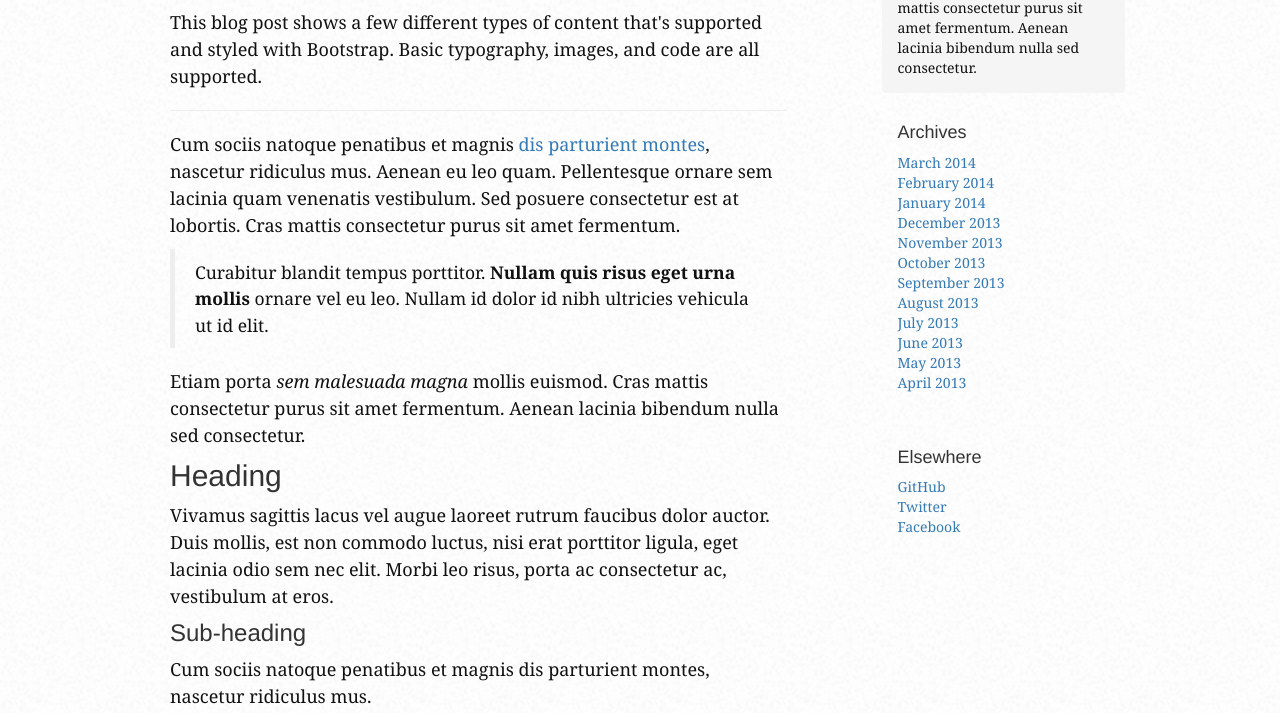
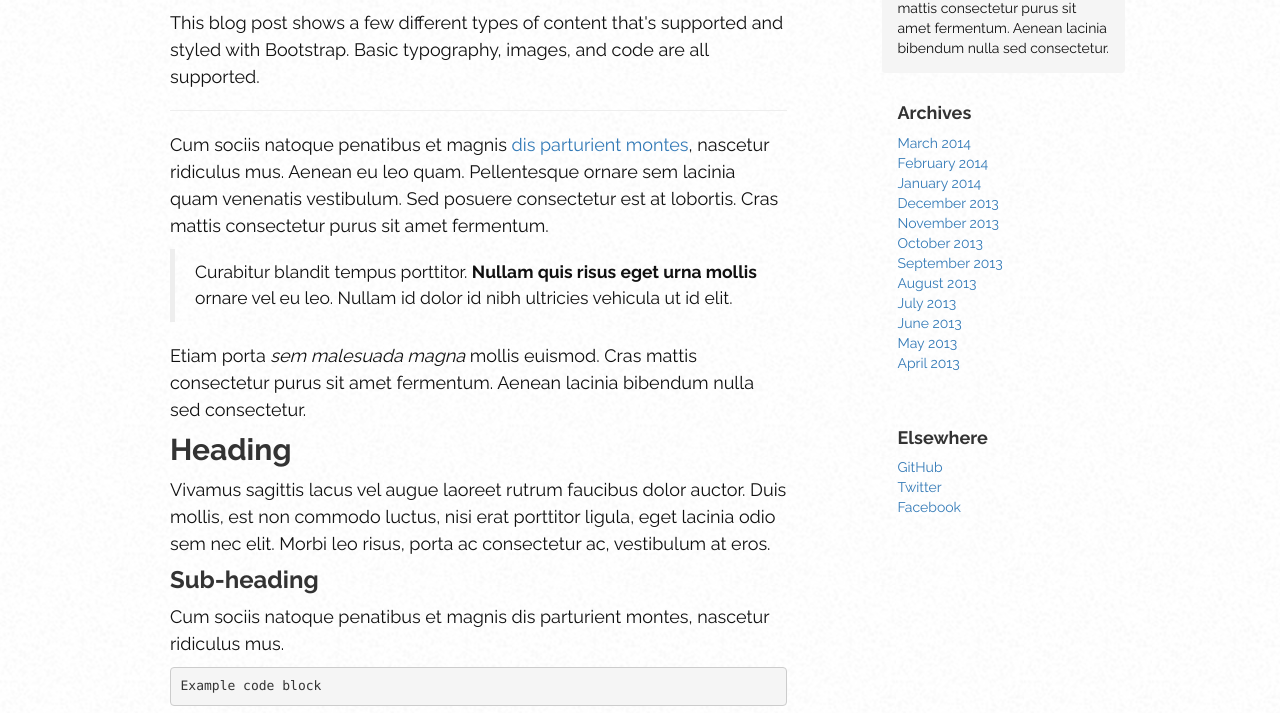
Before and after one commit to citrusfiesta/clean-site, a plain HTML site: page citrusfiesta.github.io/index.html in a window 1280 px wide. Shown: the part 311-1024 px from the top of the page. Drawn offline with nearby package versions, Linux system fonts and the light colour scheme; a script that the page names is missing.

Commit message:
changed font and bg color

```diff
--- a/citrusfiesta.github.io/assets/css/blog.css
+++ b/citrusfiesta.github.io/assets/css/blog.css
@@ -3,8 +3,8 @@
  */
 
 body {
-  font-family: Georgia, "Times New Roman", Times, serif;
-  background: #fafafa url(../img/bg-tile.png) 0 0 repeat;
+  font-family: Raleway, "Helvetica Neue", Helvetica, Arial, sans-serif;
+  background: #ffffff url(../img/bg-tile.png) 0 0 repeat;
   color: #111111;
 }
 
@@ -15,8 +15,7 @@ h4, .h4,
 h5, .h5,
 h6, .h6 {
   margin-top: 0;
-  font-family: "Helvetica Neue", Helvetica, Arial, sans-serif;
-  font-weight: normal;
+  font-weight: 700;
   color: #333;
 }
 
```
